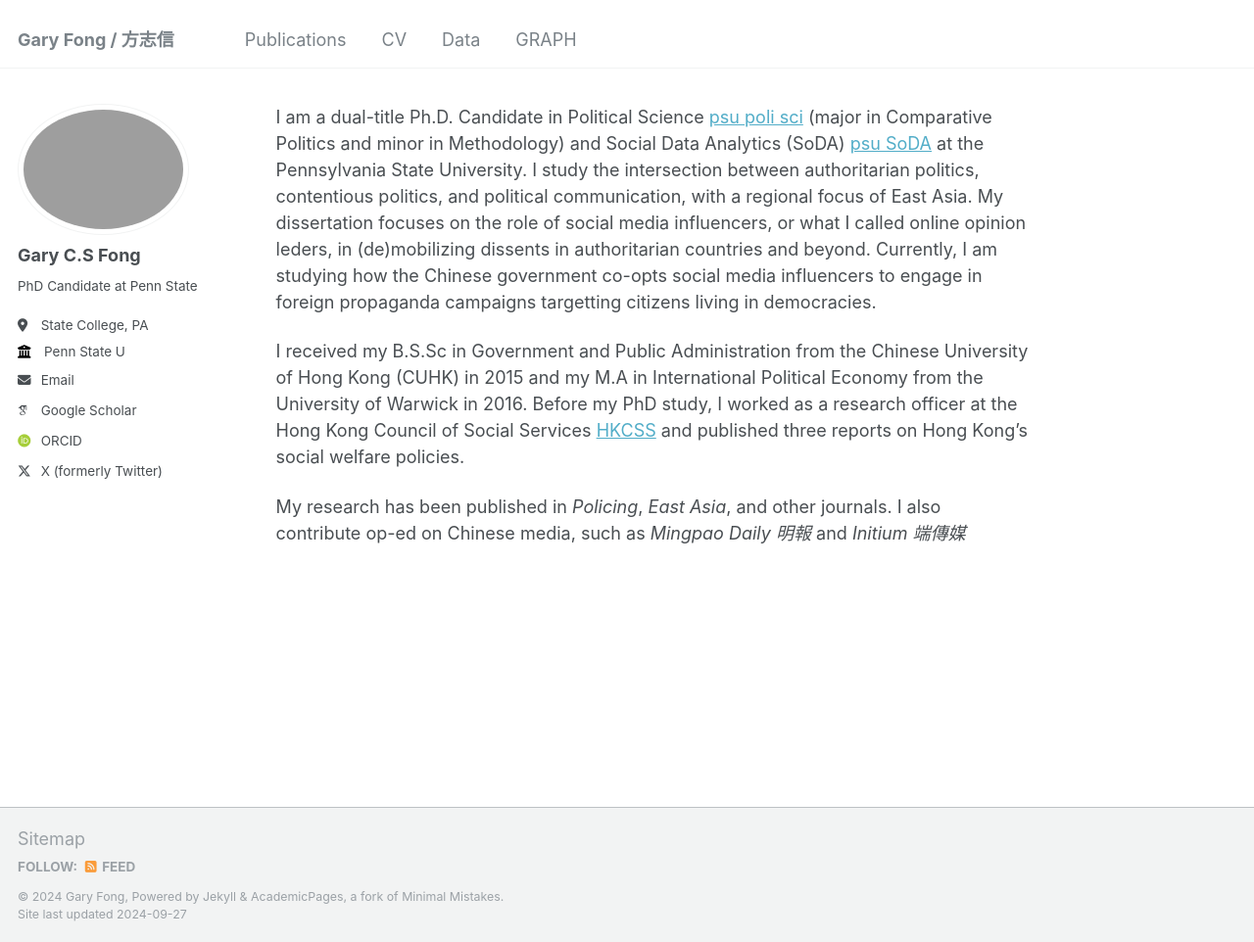
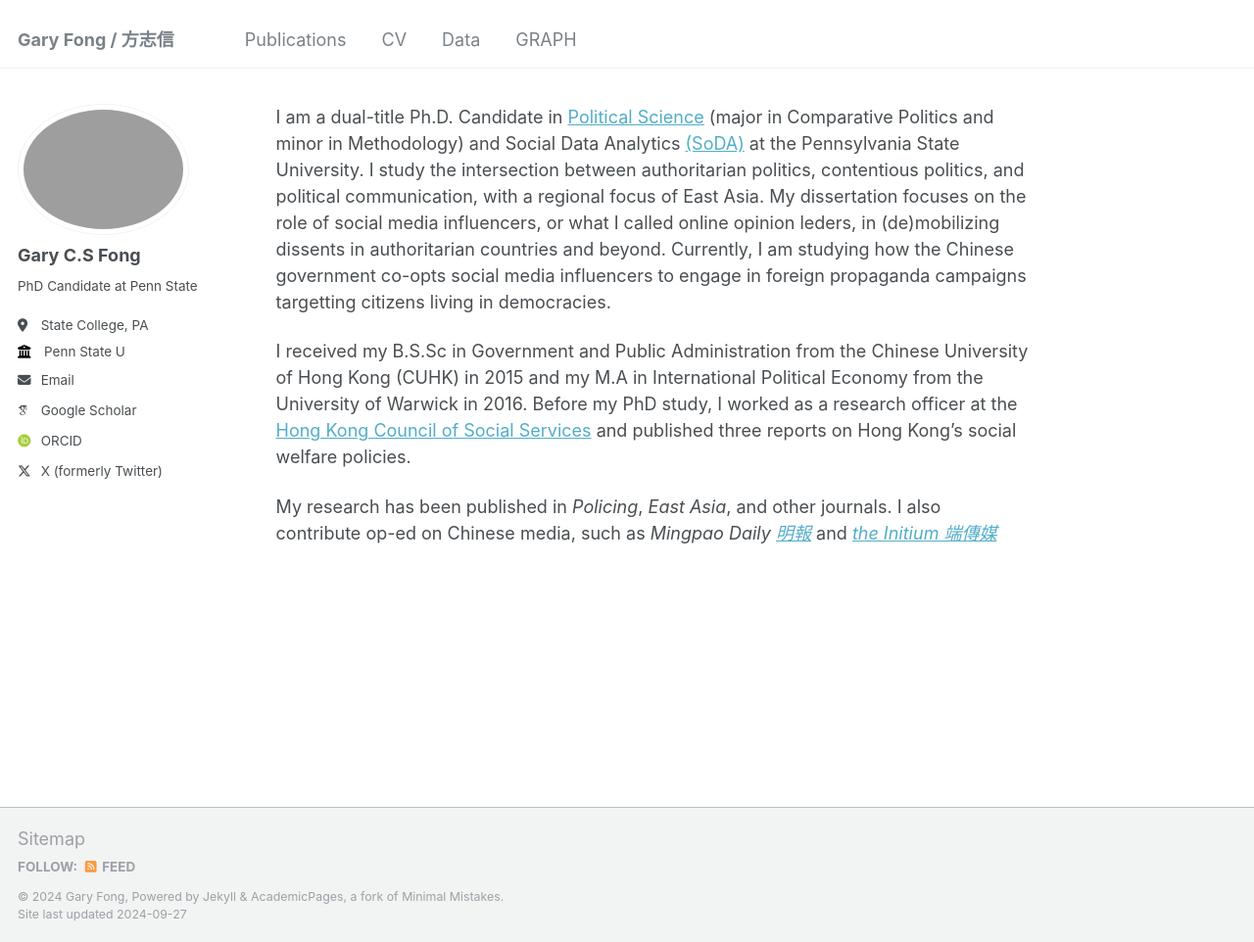
Before and after one commit to sap98fcs/sap98fcs.github.io, a Jekyll site: the page built from _pages/about.md, in a window 1280 px wide and 962 px high. Shown: the whole window at 98% size. Built offline with Jekyll 4.4.1, drawn with Linux system fonts in a browser that asks for light colours; some web fonts are replaced.

Commit message:
Update about.md

```diff
--- a/_pages/about.md
+++ b/_pages/about.md
@@ -7,8 +7,8 @@ redirect_from:
   - /about.html
 ---
 
-I am a dual-title Ph.D. Candidate in Political Science [psu poli sci](https://polisci.la.psu.edu) (major in Comparative Politics and minor in Methodology) and Social Data Analytics (SoDA) [psu SoDA](https://soda.la.psu.edu/) at the Pennsylvania State University. I study the intersection between authoritarian politics, contentious politics, and political communication, with a regional focus of East Asia. My dissertation focuses on the role of social media influencers, or what I called online opinion leders, in (de)mobilizing dissents in authoritarian countries and beyond. Currently, I am studying how the Chinese government co-opts social media influencers to engage in foreign propaganda campaigns targetting citizens living in democracies.
+I am a dual-title Ph.D. Candidate in [Political Science](https://polisci.la.psu.edu) (major in Comparative Politics and minor in Methodology) and Social Data Analytics [(SoDA)](https://soda.la.psu.edu/) at the Pennsylvania State University. I study the intersection between authoritarian politics, contentious politics, and political communication, with a regional focus of East Asia. My dissertation focuses on the role of social media influencers, or what I called online opinion leders, in (de)mobilizing dissents in authoritarian countries and beyond. Currently, I am studying how the Chinese government co-opts social media influencers to engage in foreign propaganda campaigns targetting citizens living in democracies.
 
-I received my B.S.Sc in Government and Public Administration from the Chinese University of Hong Kong (CUHK) in 2015 and my M.A in International Political Economy from the University of Warwick in 2016. Before my PhD study, I worked as a research officer at the Hong Kong Council of Social Services [HKCSS](https://www.hkcss.org.hk/?lang=en) and published three reports on Hong Kong's social welfare policies.
+I received my B.S.Sc in Government and Public Administration from the Chinese University of Hong Kong (CUHK) in 2015 and my M.A in International Political Economy from the University of Warwick in 2016. Before my PhD study, I worked as a research officer at the [Hong Kong Council of Social Services](https://www.hkcss.org.hk/?lang=en) and published three reports on Hong Kong's social welfare policies.
 
-My research has been published in <em>Policing</em>, <em>East Asia</em>, and other journals. I also contribute op-ed on Chinese media, such as <em>Mingpao Daily 明報</em> and <em>Initium 端傳媒</em>
+My research has been published in <em>Policing</em>, <em>East Asia</em>, and other journals. I also contribute op-ed on Chinese media, such as <em>Mingpao Daily [明報](https://news.mingpao.com/%E6%98%8E%E5%A0%B1%E6%96%B0%E8%81%9E%E7%B6%B2/main)</em> and <em>[the Initium 端傳媒](https://theinitium.com/)</em>
```
